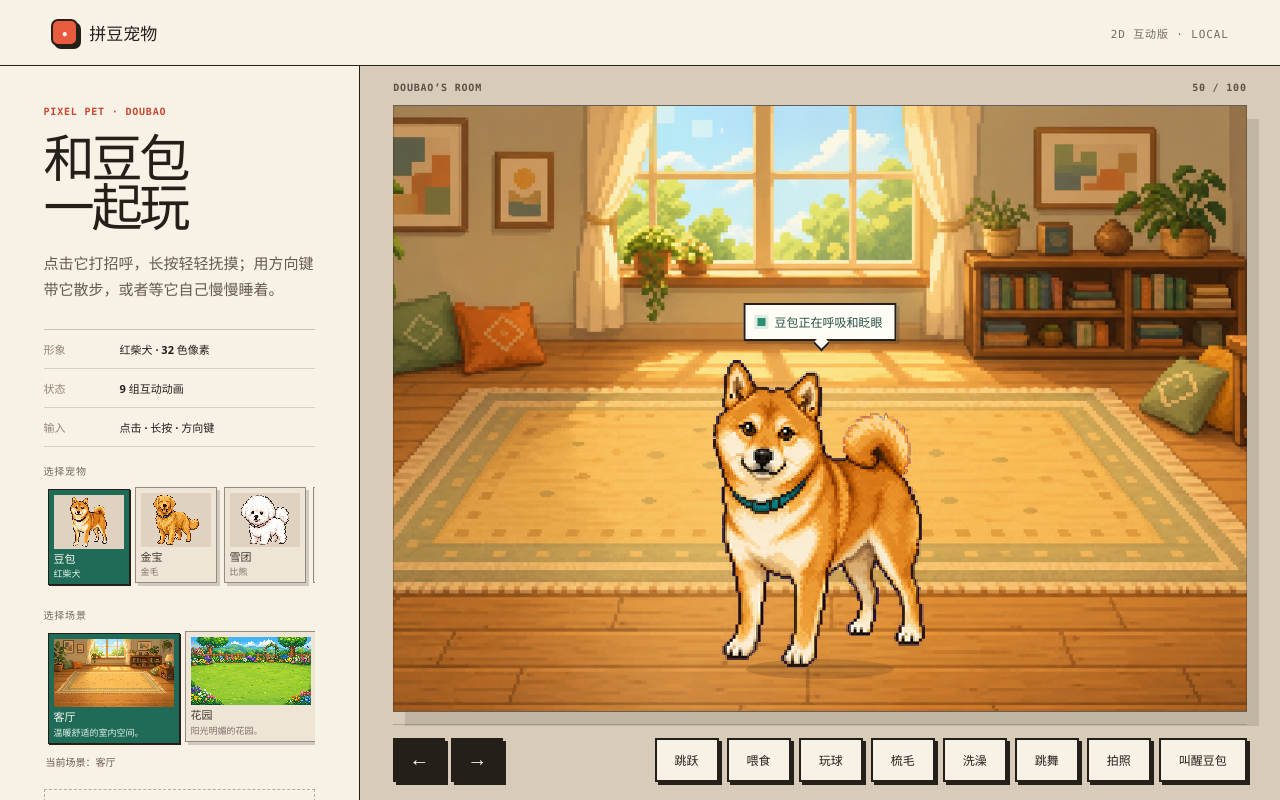
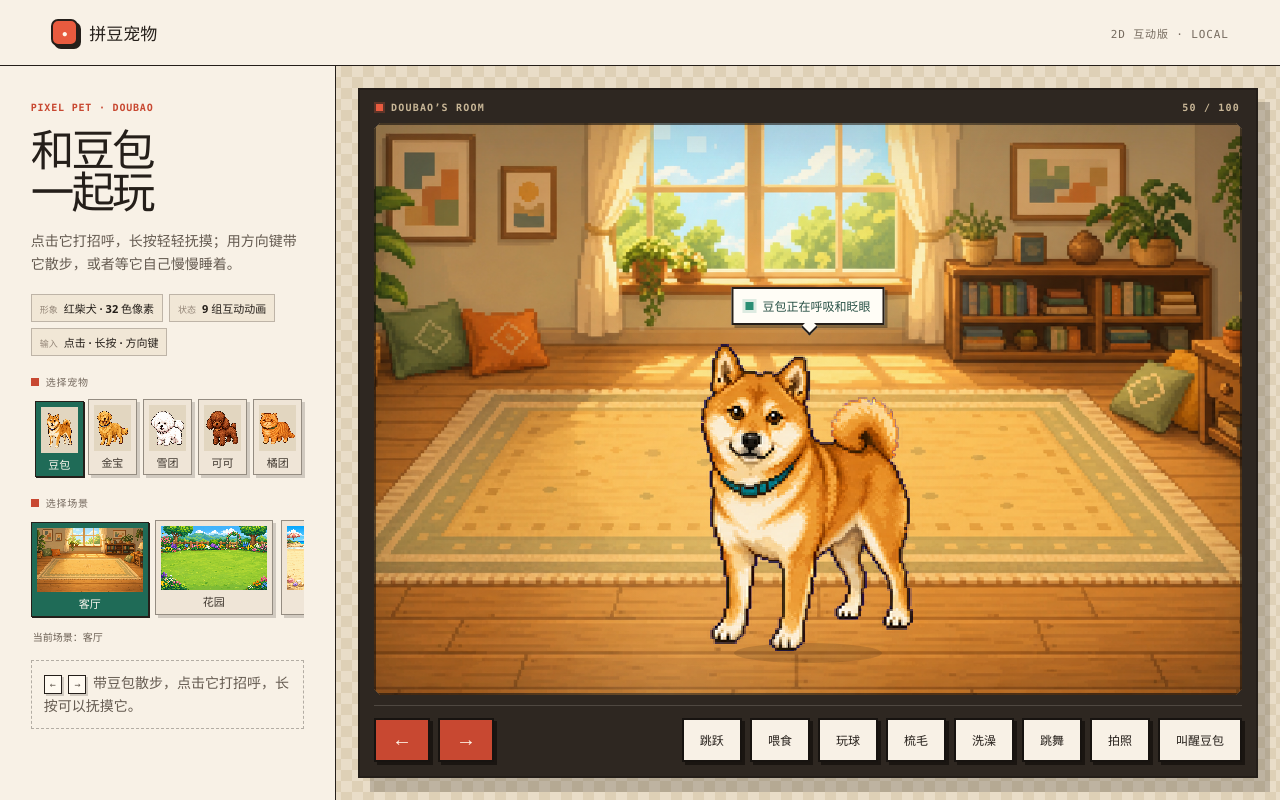
Before and after one commit to cheryl1595212353-ux/pindou-pet, a React (Vite) app in the folder apps/web/: page / in a window 1280 px wide. Built offline with nearby package versions, Linux system fonts and the light colour scheme.

Commit message:
feat: refine multi-pet pixel studio UI

```diff
--- a/apps/web/src/app/styles.css
+++ b/apps/web/src/app/styles.css
@@ -105,64 +105,89 @@ h1 { margin: 0; font-size: clamp(42px, 4vw, 56px); font-weight: 950; letter-spac
 
 @keyframes heart-float { 0% { opacity: 0; transform: translateY(12px) scale(.5) rotate(-8deg); } 30% { opacity: 1; } 100% { opacity: 0; transform: translateY(-75px) scale(1.2) rotate(9deg); } }
 
+/* ================= 2D 互动像素宠物 ================= */
+
 .pixel-dog-studio {
   display: grid;
   width: 100%;
   min-height: calc(100svh - 66px);
   overflow-x: clip;
-  grid-template-columns: minmax(280px, 360px) minmax(0, 1fr);
-  background: #f8f1e6;
+  background-color: #e9ddc8;
+  background-image:
+    linear-gradient(45deg, #ded0b6 25%, transparent 25%),
+    linear-gradient(-45deg, #ded0b6 25%, transparent 25%),
+    linear-gradient(45deg, transparent 75%, #ded0b6 75%),
+    linear-gradient(-45deg, transparent 75%, #ded0b6 75%);
+  background-position: 0 0, 0 11px, 11px -11px, -11px 0;
+  background-size: 22px 22px;
+  grid-template-columns: minmax(272px, 336px) minmax(0, 1fr);
+  grid-template-rows: minmax(calc(100svh - 66px), auto);
 }
 
 .pixel-dog-intro {
   display: flex;
   min-width: 0;
   max-height: calc(100svh - 66px);
-  padding: clamp(30px, 5vh, 64px) clamp(24px, 3.4vw, 50px);
+  padding: clamp(26px, 4.5vh, 52px) clamp(20px, 2.4vw, 36px);
   overflow-y: auto;
   border-right: 1px solid #251f1a;
+  background: #f8f1e6;
   flex-direction: column;
   justify-content: flex-start;
 }
 
-.pixel-dog-intro h1 { max-width: 7ch; }
+.pixel-dog-intro h1 { max-width: 9ch; font-size: clamp(36px, 3.4vw, 50px); }
 .pixel-dog-intro > p:not(.eyebrow) {
-  max-width: 28rem;
-  margin: 20px 0 0;
+  max-width: 26rem;
+  margin: 16px 0 0;
   color: #655b51;
-  font-size: 15px;
-  line-height: 1.72;
+  font-size: 14px;
+  line-height: 1.7;
 }
 
 .pixel-dog-facts {
-  margin: 26px 0 0;
-  border-top: 1px solid rgb(37 31 26 / 22%);
+  display: flex;
+  margin: 18px 0 0;
+  flex-wrap: wrap;
+  gap: 6px;
 }
 
 .pixel-dog-facts div {
-  display: grid;
-  padding: 11px 0;
-  border-bottom: 1px solid rgb(37 31 26 / 16%);
-  grid-template-columns: 64px 1fr;
-  gap: 12px;
+  display: flex;
+  padding: 5px 8px;
+  align-items: baseline;
+  border: 1px solid rgb(37 31 26 / 25%);
+  background: #f1e7d6;
+  gap: 6px;
   font-size: 11px;
 }
 
-.pixel-dog-facts dt { color: #938577; }
+.pixel-dog-facts dt { color: #938577; font-size: 9px; }
 .pixel-dog-facts dd { margin: 0; font-weight: 800; }
 
 .pixel-dog-selector-group {
   min-width: 0;
-  margin-top: 16px;
+  margin-top: 18px;
 }
 
 .pixel-dog-selector-group > p:first-child {
-  margin: 0 0 7px;
+  display: flex;
+  margin: 0 0 8px;
+  align-items: center;
   color: #75695e;
   font-family: ui-monospace, "SFMono-Regular", Consolas, monospace;
   font-size: 10px;
   font-weight: 850;
+  gap: 7px;
   letter-spacing: .08em;
+}
+
+.pixel-dog-selector-group > p:first-child::before {
+  width: 8px;
+  height: 8px;
+  background: #c84831;
+  content: "";
+  flex: none;
 }
 
 .pixel-dog-pet-selector,
@@ -170,18 +195,21 @@ h1 { margin: 0; font-size: clamp(42px, 4vw, 56px); font-weight: 950; letter-spac
   display: flex;
   min-width: 0;
   max-width: 100%;
-  padding: 2px 2px 8px;
+  padding: 2px 2px 9px;
   overflow-x: auto;
   overflow-y: hidden;
-  gap: 7px;
+  gap: 8px;
   overscroll-behavior-x: contain;
+  scroll-snap-type: x proximity;
   scrollbar-color: #8e8175 transparent;
   scrollbar-width: thin;
 }
 
 .pixel-dog-pet-selector button,
 .pixel-dog-scene-selector button {
+  position: relative;
   display: grid;
+  flex: 0 0 auto;
   min-width: 0;
   padding: 5px;
   color: #3f372f;
@@ -189,19 +217,24 @@ h1 { margin: 0; font-size: clamp(42px, 4vw, 56px); font-weight: 950; letter-spac
   background: #efe5d7;
   box-shadow: 3px 3px 0 rgb(37 31 26 / 18%);
   cursor: pointer;
-  gap: 3px;
-  text-align: left;
+  gap: 5px;
+  scroll-snap-align: start;
+  text-align: center;
   transition: color .14s ease, background .14s ease, box-shadow .14s ease, transform .14s ease;
 }
 
-.pixel-dog-pet-selector button {
-  flex: 0 0 82px;
-  grid-template-rows: 54px auto auto;
-}
+.pixel-dog-pet-selector button { width: 64px; grid-template-rows: 46px auto; }
+.pixel-dog-scene-selector button { width: 118px; grid-template-rows: 64px auto; }
 
-.pixel-dog-scene-selector button {
-  flex: 0 0 132px;
-  grid-template-rows: 68px auto auto;
+@media (min-width: 801px) {
+  .pixel-dog-pet-selector {
+    display: grid;
+    overflow: visible;
+    padding-bottom: 2px;
+    grid-template-columns: repeat(5, minmax(0, 1fr));
+    gap: 6px;
+  }
+  .pixel-dog-pet-selector button { width: auto; }
 }
 
 .pixel-dog-pet-selector img,
@@ -209,34 +242,36 @@ h1 { margin: 0; font-size: clamp(42px, 4vw, 56px); font-weight: 950; letter-spac
   display: block;
   width: 100%;
   height: 100%;
-  background: #dfd2c1;
+  background: #e2d6c0;
   image-rendering: pixelated;
   object-fit: cover;
+  pointer-events: none;
 }
 
 .pixel-dog-pet-selector img { object-fit: contain; }
 
 .pixel-dog-pet-selector strong,
-.pixel-dog-scene-selector strong,
-.pixel-dog-pet-selector small,
-.pixel-dog-scene-selector small {
+.pixel-dog-scene-selector strong {
   min-width: 0;
   overflow: hidden;
+  font-size: 11px;
+  line-height: 1.2;
   text-overflow: ellipsis;
   white-space: nowrap;
 }
 
-.pixel-dog-pet-selector strong,
-.pixel-dog-scene-selector strong {
-  font-size: 11px;
-  line-height: 1.2;
-}
-
 .pixel-dog-pet-selector small,
 .pixel-dog-scene-selector small {
-  color: #7d7165;
-  font-size: 9px;
-  line-height: 1.25;
+  position: absolute;
+  width: 1px;
+  height: 1px;
+  margin: -1px;
+  padding: 0;
+  overflow: hidden;
+  border: 0;
+  clip: rect(0 0 0 0);
+  clip-path: inset(50%);
+  white-space: nowrap;
 }
 
 .pixel-dog-pet-selector button:hover,
@@ -263,7 +298,7 @@ h1 { margin: 0; font-size: clamp(42px, 4vw, 56px); font-weight: 950; letter-spac
 }
 
 .pixel-dog-scene-feedback {
-  margin: 4px 2px 0;
+  margin: 5px 2px 0;
   overflow: hidden;
   color: #6b5f53;
   font-family: ui-monospace, "SFMono-Regular", Consolas, monospace;
@@ -273,12 +308,12 @@ h1 { margin: 0; font-size: clamp(42px, 4vw, 56px); font-weight: 950; letter-spac
 }
 
 .pixel-dog-tips {
-  margin: 22px 0 0;
-  padding: 12px 13px;
+  margin: 18px 0 0;
+  padding: 10px 12px;
   color: #6b5f53;
   border: 1px dashed rgb(37 31 26 / 32%);
   font-size: 11px;
-  line-height: 2;
+  line-height: 1.9;
 }
 
 .pixel-dog-tips kbd {
@@ -297,27 +332,45 @@ h1 { margin: 0; font-size: clamp(42px, 4vw, 56px); font-weight: 950; letter-spac
 .pixel-dog-room {
   display: grid;
   min-width: 0;
-  min-height: calc(100svh - 66px);
-  padding: 16px clamp(14px, 2.6vw, 38px) 18px;
+  margin: clamp(12px, 1.8vw, 22px);
+  padding: 12px 14px 14px;
   outline: 0;
-  background: #d9cbb9;
+  border: 2px solid #251f1a;
+  background: #2e2721;
+  box-shadow: 12px 14px 0 rgb(37 31 26 / 22%);
   grid-template-rows: auto minmax(430px, 1fr) auto;
-  gap: 12px;
+  gap: 10px;
 }
 
 .pixel-dog-room:focus-visible {
-  box-shadow: inset 0 0 0 4px #2b8e73;
+  box-shadow: 12px 14px 0 rgb(37 31 26 / 22%), inset 0 0 0 4px #2b8e73;
 }
 
 .pixel-dog-room-bar {
   display: flex;
   align-items: center;
   justify-content: space-between;
-  color: #5c5046;
+  padding: 0 2px;
+  color: #c9b797;
   font-family: ui-monospace, "SFMono-Regular", Consolas, monospace;
   font-size: 10px;
   font-weight: 800;
-  letter-spacing: .08em;
+  letter-spacing: .12em;
+}
+
+.pixel-dog-room-bar span:first-child {
+  display: inline-flex;
+  align-items: center;
+  gap: 8px;
+}
+
+.pixel-dog-room-bar span:first-child::before {
+  width: 7px;
+  height: 7px;
+  background: #e85b3f;
+  box-shadow: 0 0 0 2px rgb(232 91 63 / 25%);
+  content: "";
+  flex: none;
 }
 
 .pixel-dog-scene {
@@ -328,176 +381,16 @@ h1 { margin: 0; font-size: clamp(42px, 4vw, 56px); font-weight: 950; letter-spac
   min-width: 0;
   min-height: 470px;
   overflow: hidden;
-  border: 1px solid rgb(37 31 26 / 28%);
   background-color: #7f756a;
   background-image: var(--scene-background);
   background-position: center;
   background-repeat: no-repeat;
   background-size: cover;
-  box-shadow: 12px 14px 0 rgb(37 31 26 / 13%);
+  box-shadow:
+    inset 0 0 0 2px rgb(19 15 12 / 60%),
+    inset 0 0 72px rgb(19 15 12 / 20%);
+  clip-path: polygon(6px 0, calc(100% - 6px) 0, 100% 6px, 100% calc(100% - 6px), calc(100% - 6px) 100%, 6px 100%, 0 calc(100% - 6px), 0 6px);
   isolation: isolate;
-}
-
-.pixel-dog-scene::before {
-  position: absolute;
-  right: 0;
-  bottom: 0;
-  left: 0;
-  height: 92px;
-  border-top: 2px solid rgb(37 31 26 / 28%);
-  background-color: #c8a87f;
-  background-image:
-    repeating-linear-gradient(90deg, transparent 0 54px, rgb(37 31 26 / 9%) 54px 56px),
-    linear-gradient(#cfae85, #bc9a70);
-  content: "";
-}
-
-.pixel-dog-scene::after {
-  position: absolute;
-  right: 0;
-  bottom: 86px;
-  left: 0;
-  height: 7px;
-  background: #765e48;
-  content: "";
-}
-
-.pixel-dog-sunpatch {
-  position: absolute;
-  bottom: 6px;
-  left: clamp(48px, 9vw, 140px);
-  width: clamp(120px, 15vw, 210px);
-  height: 64px;
-  background: linear-gradient(rgb(255 228 166 / 55%), rgb(255 228 166 / 8%));
-  transform: skewX(-22deg);
-}
-
-.pixel-dog-window {
-  position: absolute;
-  top: 46px;
-  left: clamp(30px, 7vw, 96px);
-  display: grid;
-  width: clamp(120px, 18vw, 220px);
-  height: clamp(108px, 17vw, 190px);
-  padding: 8px;
-  border: 6px solid #7c6652;
-  background: #b9d7cf;
-  box-shadow: 8px 8px 0 rgb(37 31 26 / 12%);
-  grid-template-columns: 1fr 1fr;
-  gap: 6px;
-}
-
-.pixel-dog-window span { background: #dce8de; }
-
-.pixel-dog-frames {
-  position: absolute;
-  top: 58px;
-  left: 41%;
-  display: flex;
-  align-items: flex-start;
-  gap: 14px;
-}
-
-.pixel-dog-frames i {
-  display: block;
-  width: 36px;
-  height: 44px;
-  border: 4px solid #7c6652;
-  background: linear-gradient(#f6e7c6 62%, #d9a05f 62%);
-  box-shadow: 4px 4px 0 rgb(37 31 26 / 10%);
-}
-
-.pixel-dog-frames i:nth-child(2) {
-  width: 30px;
-  height: 30px;
-  margin-top: 12px;
-  background: linear-gradient(#d4e4d6 62%, #7fa88c 62%);
-}
-
-.pixel-dog-shelf {
-  position: absolute;
-  top: 82px;
-  right: clamp(28px, 6vw, 86px);
-  display: flex;
-  width: clamp(110px, 14vw, 170px);
-  height: 72px;
-  align-items: flex-end;
-  justify-content: center;
-  border-bottom: 8px solid #725a45;
-  gap: 9px;
-}
-
-.pixel-dog-shelf i {
-  display: block;
-  width: 21px;
-  height: 42px;
-  background: #d3684d;
-  box-shadow: inset -5px 0 0 rgb(37 31 26 / 16%);
-}
-
-.pixel-dog-shelf i:nth-child(2) { height: 55px; background: #2b8e73; }
-.pixel-dog-shelf i:nth-child(3) { height: 34px; background: #e3b851; }
-
-.pixel-dog-plant {
-  position: absolute;
-  right: clamp(22px, 4.5vw, 68px);
-  bottom: 92px;
-  width: 46px;
-  height: 74px;
-}
-
-.pixel-dog-plant::before {
-  position: absolute;
-  bottom: 0;
-  left: 7px;
-  width: 32px;
-  height: 26px;
-  background: #c4653f;
-  box-shadow: inset -7px 0 0 rgb(37 31 26 / 18%);
-  content: "";
-}
-
-.pixel-dog-plant::after {
-  position: absolute;
-  bottom: 24px;
-  left: 0;
-  width: 46px;
-  height: 50px;
-  background:
-    linear-gradient(#3f8f5f, #3f8f5f) 19px 0 / 8px 34px,
-    linear-gradient(#357a50, #357a50) 5px 14px / 12px 28px,
-    linear-gradient(#4ba06b, #4ba06b) 30px 12px / 11px 26px,
-    linear-gradient(#357a50, #357a50) 12px 22px / 9px 20px,
-    linear-gradient(#4ba06b, #4ba06b) 26px 26px / 8px 16px;
-  background-repeat: no-repeat;
-  content: "";
-}
-
-.pixel-dog-rug {
-  position: absolute;
-  bottom: 13px;
-  left: 50%;
-  z-index: 1;
-  width: min(440px, 64%);
-  height: 60px;
-  border: 3px solid #8f4a35;
-  background:
-    linear-gradient(#e9b36c, #e9b36c) 12px 12px / calc(100% - 24px) 6px no-repeat,
-    linear-gradient(#e9b36c, #e9b36c) 12px calc(100% - 18px) / calc(100% - 24px) 6px no-repeat,
-    #cd6a4b;
-  clip-path: polygon(8px 0, calc(100% - 8px) 0, calc(100% - 8px) 4px, calc(100% - 4px) 4px, calc(100% - 4px) 8px, 100% 8px, 100% calc(100% - 8px), calc(100% - 4px) calc(100% - 8px), calc(100% - 4px) calc(100% - 4px), calc(100% - 8px) calc(100% - 4px), calc(100% - 8px) 100%, 8px 100%, 8px calc(100% - 4px), 4px calc(100% - 4px), 4px calc(100% - 8px), 0 calc(100% - 8px), 0 8px, 4px 8px, 4px 4px, 8px 4px);
-  transform: translateX(-50%);
-}
-
-.pixel-dog-scene::before,
-.pixel-dog-scene::after,
-.pixel-dog-scene > .pixel-dog-sunpatch,
-.pixel-dog-scene > .pixel-dog-window,
-.pixel-dog-scene > .pixel-dog-frames,
-.pixel-dog-scene > .pixel-dog-shelf,
-.pixel-dog-scene > .pixel-dog-plant,
-.pixel-dog-scene > .pixel-dog-rug {
-  display: none;
 }
 
 .pixel-dog-ambient {
@@ -647,7 +540,7 @@ h1 { margin: 0; font-size: clamp(42px, 4vw, 56px); font-weight: 950; letter-spac
   color: #264f44;
   border: 2px solid #251f1a;
   background: #fffdf6;
-  box-shadow: 3px 3px 0 rgb(37 31 26 / 18%);
+  box-shadow: 3px 3px 0 rgb(19 15 12 / 35%);
   font-size: 12px;
   font-weight: 800;
   pointer-events: none;
@@ -892,21 +785,21 @@ h1 { margin: 0; font-size: clamp(42px, 4vw, 56px); font-weight: 950; letter-spac
   align-items: stretch;
   justify-content: flex-end;
   flex-wrap: wrap;
-  border-top: 1px solid rgb(37 31 26 / 22%);
-  gap: 8px;
-  padding-top: 13px;
+  border-top: 1px solid rgb(246 239 226 / 16%);
+  gap: 10px;
+  padding-top: 12px;
 }
 
 .pixel-dog-controls button {
   min-height: 44px;
-  padding: 0 18px;
-  border: 2px solid #251f1a;
+  padding: 0 16px;
+  border: 2px solid #171310;
   background: #f8f1e6;
+  box-shadow: 3px 3px 0 rgb(10 7 5 / 55%);
   cursor: pointer;
   font-size: 12px;
   font-weight: 850;
-  box-shadow: 3px 3px 0 #251f1a;
-  transition: color .14s ease, background .14s ease, transform .14s ease;
+  transition: color .14s ease, background .14s ease, transform .14s ease, box-shadow .14s ease;
   touch-action: manipulation;
   -webkit-tap-highlight-color: transparent;
 }
@@ -919,26 +812,26 @@ h1 { margin: 0; font-size: clamp(42px, 4vw, 56px); font-weight: 950; letter-spac
 .pixel-dog-controls button:focus-visible {
   color: #fffaf1;
   background: #2b8e73;
-  outline: 2px solid #251f1a;
+  outline: 2px solid #f3e2ae;
   outline-offset: 2px;
 }
 
 .pixel-dog-controls button:active {
-  box-shadow: 1px 1px 0 #251f1a;
+  box-shadow: 1px 1px 0 rgb(10 7 5 / 55%);
   transform: translate(2px, 2px);
 }
 
 .pixel-dog-move-controls {
   display: grid;
   margin-right: auto;
-  grid-template-columns: repeat(2, 52px);
-  gap: 6px;
+  grid-template-columns: repeat(2, 56px);
+  gap: 8px;
 }
 
 .pixel-dog-move-controls button {
   padding: 0;
-  color: #fffaf1;
-  background: #251f1a;
+  color: #fff6e8;
+  background: #c84831;
   font-family: ui-monospace, monospace;
   font-size: 20px;
 }
@@ -946,7 +839,7 @@ h1 { margin: 0; font-size: clamp(42px, 4vw, 56px); font-weight: 950; letter-spac
 .pixel-dog-move-controls button:hover,
 .pixel-dog-move-controls button:focus-visible {
   color: #fffaf1;
-  background: #c84831;
+  background: #e85b3f;
 }
 
 .pixel-dog-action-controls {
@@ -1051,32 +944,40 @@ h1 { margin: 0; font-size: clamp(42px, 4vw, 56px); font-weight: 950; letter-spac
   .pixel-dog-studio {
     overflow-x: hidden;
     grid-template-columns: 1fr;
+    grid-template-rows: auto;
   }
   .pixel-dog-intro {
     max-height: none;
-    padding: 16px 14px 18px;
+    padding: 12px 12px 14px;
     overflow: visible;
     border-right: 0;
     border-bottom: 1px solid #251f1a;
   }
+  .pixel-dog-intro .eyebrow { display: none; }
   .pixel-dog-intro h1 {
     max-width: none;
-    font-size: clamp(30px, 8vw, 38px);
-    line-height: 1;
+    font-size: clamp(24px, 6.4vw, 30px);
+    line-height: 1.05;
   }
   .pixel-dog-intro h1 br { display: none; }
   .pixel-dog-intro > p:not(.eyebrow),
   .pixel-dog-facts,
   .pixel-dog-tips { display: none; }
-  .pixel-dog-selector-group { margin-top: 10px; }
-  .pixel-dog-pet-selector button { flex-basis: 76px; }
-  .pixel-dog-scene-selector button { flex-basis: 124px; }
+  .pixel-dog-selector-group { margin-top: 9px; }
+  .pixel-dog-selector-group > p:first-child { margin-bottom: 5px; }
+  .pixel-dog-pet-selector button { width: 56px; grid-template-rows: 40px auto; }
+  .pixel-dog-scene-selector button { width: 104px; grid-template-rows: 56px auto; }
   .pixel-dog-room {
     min-width: 0;
     min-height: 0;
-    padding: 12px 12px 14px;
-    grid-template-rows: auto minmax(320px, 52svh) auto;
-    gap: 10px;
+    margin: 10px;
+    padding: 9px 10px 11px;
+    box-shadow: 6px 7px 0 rgb(37 31 26 / 22%);
+    grid-template-rows: auto minmax(320px, 50svh) auto;
+    gap: 8px;
+  }
+  .pixel-dog-room:focus-visible {
+    box-shadow: 6px 7px 0 rgb(37 31 26 / 22%), inset 0 0 0 4px #2b8e73;
   }
   .pixel-dog-scene { --dog-scale: 1.12; min-height: 320px; }
   .pixel-dog-room[data-scene="snow-cabin"] .pixel-dog-ambient::before {
@@ -1091,6 +992,7 @@ h1 { margin: 0; font-size: clamp(42px, 4vw, 56px); font-weight: 950; letter-spac
     max-width: 190px;
     font-size: 11px;
   }
+  .pixel-dog-controls { gap: 8px; padding-top: 10px; }
   .pixel-dog-action-controls {
     display: grid;
     min-width: 0;
```
Also changed, not shown: apps/web/src/app/pixel-dog/PixelDogStudio.tsx (+0 -16 lines), 2 other files (tests, documents, lock files or other folders).
